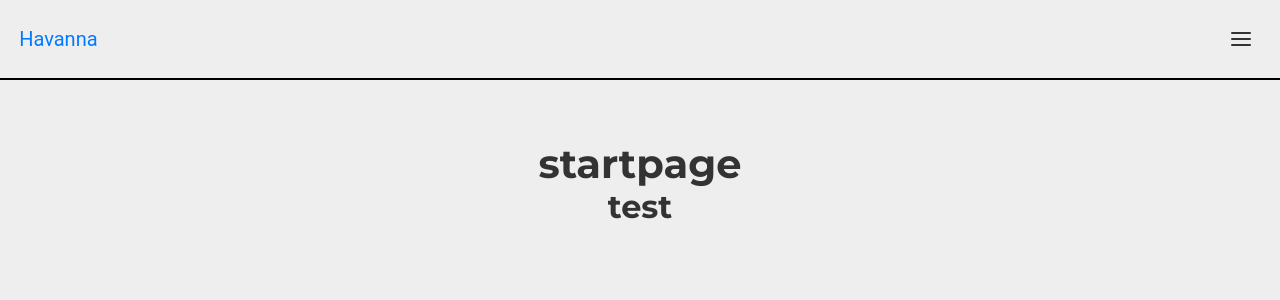
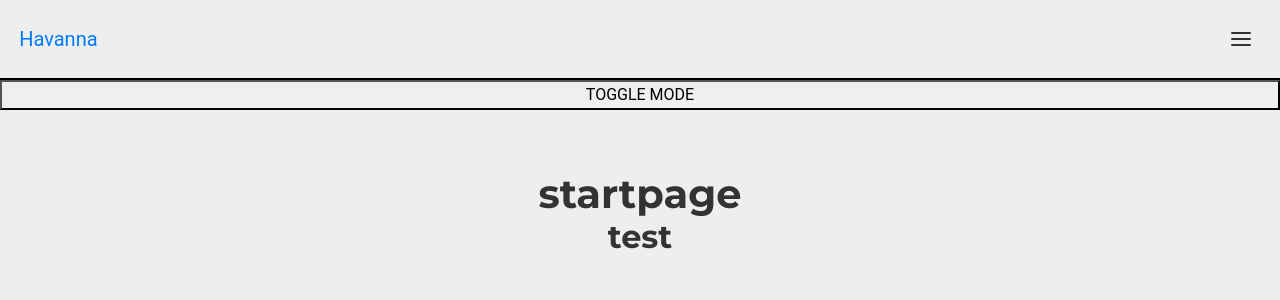
Before and after one commit to KevinCarvajal/Bokningssida, a React (Create React App) app in the folder my-app/: page / in a window 1280 px wide. Shown: the top 300 px of the page. Built offline with nearby package versions, Linux system fonts and the light colour scheme.

Commit message:
Toggle added
Darkmode toggle for now.. want to use on header and not in App

```diff
--- a/my-app/src/App.js
+++ b/my-app/src/App.js
@@ -1,4 +1,4 @@
-import React from "react";
+import React, {useState} from "react";
 import { BrowserRouter as Router, Route, Switch } from "react-router-dom";
 
 //components
@@ -13,10 +13,12 @@ import EventPage from "./views/EventPage";
 import BookPage from "./views/BookPage";
 
 const App = () => {
+  const [darkmode, setDarkmode] = useState(false)
   return (
     <Router>
-      <div className="App">
-      <Header/>
+<div className={darkmode ? 'App dark-mode' : 'App'}>
+        <Header/>
+        <button onClick={()=>setDarkmode(!darkmode)}>TOGGLE MODE</button>
         <main>
           <Switch>
             <Route exact path="/" component={StartPage} />
```
